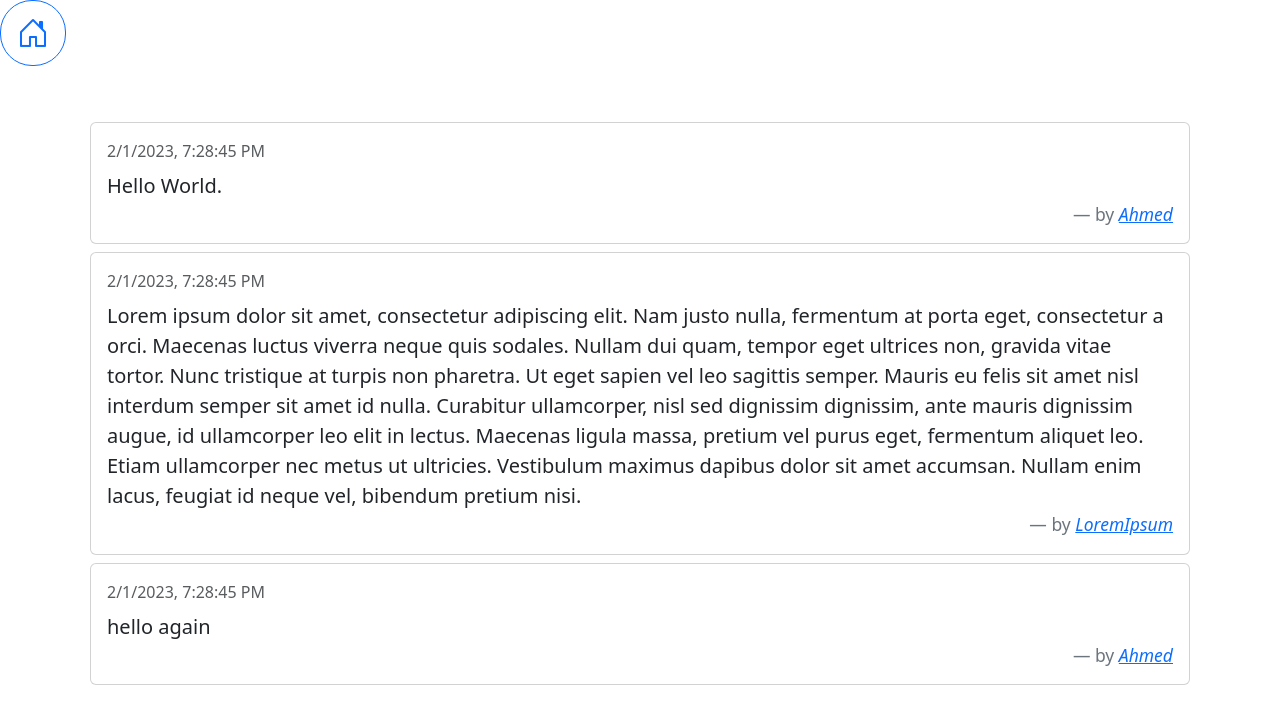
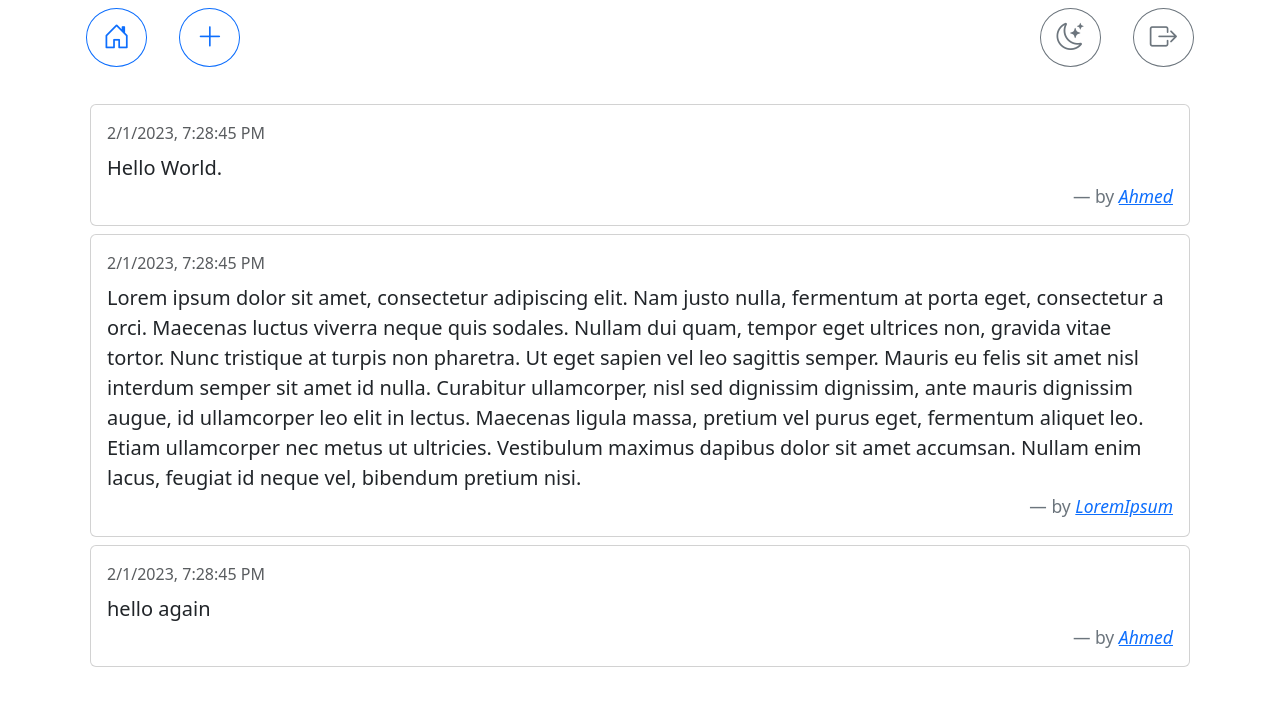
Before and after one commit to El-Ahmed/posts-front, an Angular app: page / in a window 1280 px wide. Shown: the top 724 px of the page. Built offline with nearby package versions, Linux system fonts and the light colour scheme.

Commit message:
added header component

```diff
--- a/src/app/app.component.html
+++ b/src/app/app.component.html
@@ -9,11 +9,8 @@
 
 <!--<app-create username="ahmed"/>-->
 
-<button class="btn btn-outline-primary pe-3 ps-3 pt-2 pb-2 rounded-5">
-  <i class="bi bi-house-door" style="font-size: 2rem"></i>
-</button>
-
-
+<app-header></app-header>
+<div class="pt-5">
 <app-posts></app-posts>
-
+</div>
 <router-outlet></router-outlet>
--- a/src/app/app.module.ts
+++ b/src/app/app.module.ts
@@ -7,6 +7,7 @@ import { PostComponent } from './post/post.component';
 import { SignComponent } from './sign/sign.component';
 import { CreateComponent } from './create/create.component';
 import { PostsComponent } from './posts/posts.component';
+import { HeaderComponent } from './header/header.component';
 
 @NgModule({
   declarations: [
@@ -14,7 +15,8 @@ import { PostsComponent } from './posts/posts.component';
     PostComponent,
     SignComponent,
     CreateComponent,
-    PostsComponent
+    PostsComponent,
+    HeaderComponent
   ],
   imports: [
     BrowserModule,
--- /dev/null
+++ b/src/app/header/header.component.html
@@ -0,0 +1,36 @@
+<div class="fixed-top nav container p-2 bg-body justify-content-between">
+
+  <div>
+
+  <a routerLink="/">
+    <button class="btn btn-outline-primary pe-3 ps-3 pt-2 pb-2 rounded-circle ms-2 me-4">
+      <i class="bi bi-house-door" style="font-size: 1.7rem"></i>
+    </button>
+  </a>
+
+  <a routerLink="/">
+    <button class="btn btn-outline-primary pe-3 ps-3 pt-2 pb-2 rounded-circle ms-2 me-4">
+      <i class="bi bi-plus-lg" style="font-size: 1.7rem"></i>
+    </button>
+  </a>
+
+  </div>
+
+  <div>
+
+  <a routerLink="/">
+    <button class="btn btn-outline-secondary pe-3 ps-3 pt-2 pb-2 rounded-circle ms-2 me-4">
+      <i class="bi bi-moon-stars" style="font-size: 1.7rem"></i>
+    </button>
+  </a>
+
+
+  <a routerLink="/">
+    <button class="btn btn-outline-secondary pe-3 ps-3 pt-2 pb-2 rounded-circle ms-2 me-2">
+      <i class="bi bi-box-arrow-right" style="font-size: 1.7rem"></i>
+    </button>
+  </a>
+
+  </div>
+
+</div>
```
Also changed, not shown: src/app/header/header.component.ts (added, +10 -0 lines), src/app/header/header.component.css (added), 1 other file (tests, documents, lock files or other folders).
